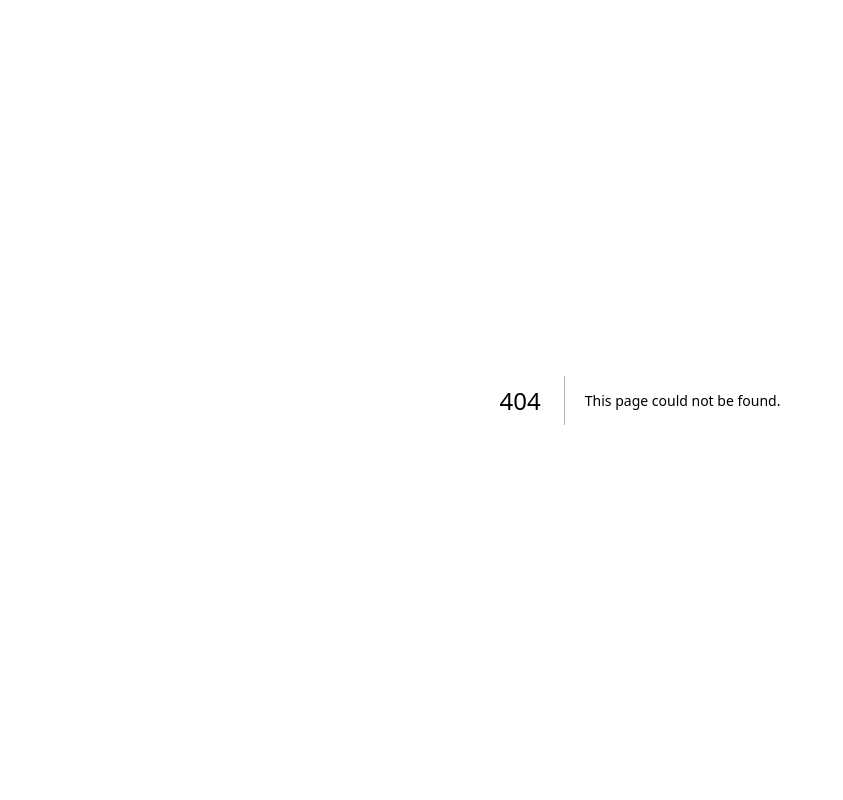
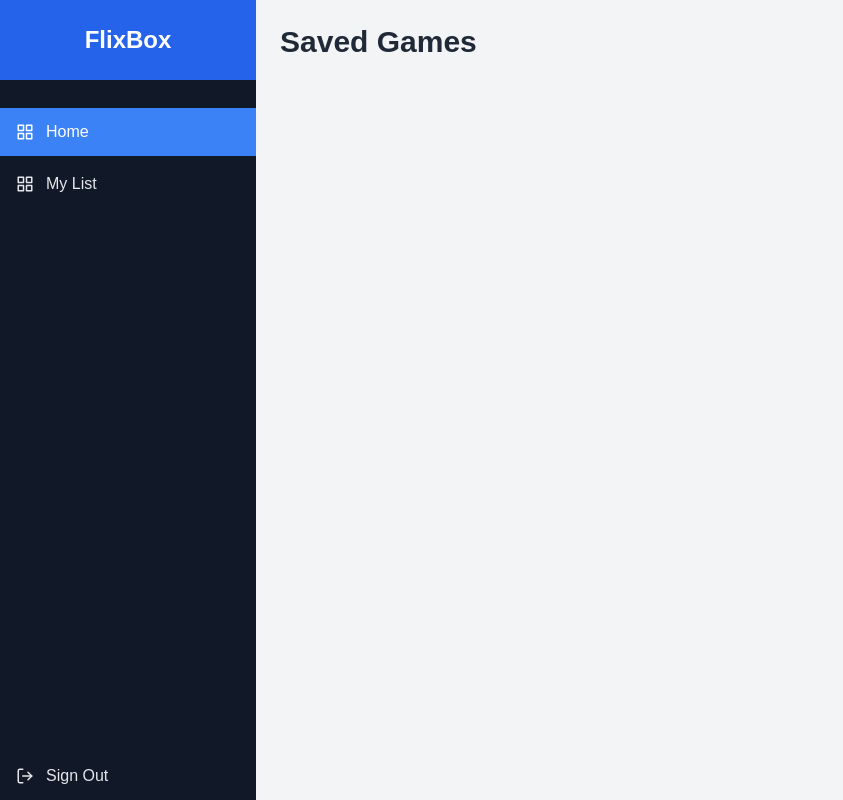
Before and after one commit to savishkadilshan/flixbox-web-app, a Next.js app: page /my-list in a window 1280 px wide. Before the commit this address had no page. Shown: the whole page, without its empty margins (0-843 px from the left). Built offline with nearby package versions, Linux system fonts and the light colour scheme; no server answers.

Commit message:
Add sidebar for normal user side and make changes to logout
- Add a sidebar for normal user side.
- Make some changes to logout button.
- Previously there ware component for logout button, now it deleted and include into the sidebar itself.

```diff
--- /dev/null
+++ b/app/(client)/(normal-user)/my-list/page.jsx
@@ -0,0 +1,19 @@
+import UserGameListSidebar from "@/app/_components/UserGameListSidebar/UserGameListSidebar";
+import UserSidebar from "@/app/_components/UserSlidebar/UserSlidebar";
+
+export default async function MyList() {
+    return (
+        <div className="flex">
+            {/* Sidebar */}
+            <UserSidebar />
+
+            {/* Main Content */}
+            <main className="flex-1 bg-gray-100 p-6">
+                <h1 className="text-3xl font-semibold text-gray-800 mb-6">Saved Games</h1>
+                <div>
+                    <UserGameListSidebar />
+                </div>
+            </main>
+        </div>
+    )
+}
--- a/app/_components/LogoutButton/LogoutButton.jsx
+++ /dev/null
@@ -1,14 +0,0 @@
-import logout from "./actions";
-
-export default function LogoutButton() {
-    return (
-        <form action={logout}>
-            <button
-                type="submit"
-                className="px-4 py-2 bg-red-600 text-white font-semibold rounded-md hover:bg-red-700 focus:outline-none focus:ring-2 focus:ring-red-500 focus:ring-offset-2"
-            >
-                Log out
-            </button>
-        </form>
-    );
-}
--- a/app/_components/MainGameShowcaseUI/MainGameShowcaseUI.jsx
+++ b/app/_components/MainGameShowcaseUI/MainGameShowcaseUI.jsx
@@ -19,12 +19,9 @@ export default function MainGameShowcaseUI({gameData}) {
 
     return (
         <div className="flex-1">
-            <div>
-                Newly added games
-            </div>
             <div className="flex flex-wrap gap-3">
                 {gameDataArray.map((game) => (
-                    <div key={game._id} className="w-1/5">
+                    <div key={game._id} className="w-32">
                         <DisplayCard gameId={game._id} coverUrl={game.coverUrl} gameTitle={game.gameTitle} />
                     </div>
                 ))}
--- a/app/_components/UserGameListSidebar/UserGameListSidebar.jsx
+++ b/app/_components/UserGameListSidebar/UserGameListSidebar.jsx
@@ -1,12 +1,9 @@
 'use client'
-
-import LogoutButton from "../LogoutButton/LogoutButton"
 
 export default function UserGameListSidebar() {
     return (
         <div className="flex-1">
-            My List
-            <LogoutButton />
+
         </div>
     )
 }
--- /dev/null
+++ b/app/_components/UserSlidebar/UserSlidebar.jsx
@@ -0,0 +1,57 @@
+'use client'
+
+import { useRouter } from "next/navigation";
+import { useState } from "react";
+import { FiGrid, FiLogOut } from "react-icons/fi";
+import logout from "@/app/_actions/logout";
+
+export default function UserSidebar() {
+  const router = useRouter();
+  const [activeTab, setActiveTab] = useState("All Games");
+
+  return (
+    <div className="h-screen w-64 bg-gray-900 text-gray-200 flex flex-col shadow-lg">
+      {/* System Name */}
+      <div className="py-6 px-4 bg-blue-600 flex items-center justify-center">
+        <h1 className="text-2xl font-bold text-white">FlixBox</h1>
+      </div>
+
+      {/* Navigation Tabs */}
+      <nav className="flex-1 mt-6">
+        <ul>
+          <li
+            className="flex items-center px-4 py-3 my-1 cursor-pointer bg-blue-500 text-white"
+            onClick={() => {
+              router.push("/");
+            }}
+          >
+            <FiGrid className="text-lg mr-3" />
+            <span>Home</span>
+          </li>
+          <li
+            className={`flex items-center px-4 py-3 cursor-pointer ${activeTab === "My List" ? "bg-blue-500 text-white" : "hover:bg-gray-800"
+              } transition duration-300`}
+            onClick={() => {
+              setActiveTab("My List");
+              router.push("/my-list");
+            }}
+          >
+            <FiGrid className="text-lg mr-3" />
+            <span>My List</span>
+          </li>
+        </ul>
+      </nav>
+
+      {/* Sign Out Option */}
+      <form action={logout}>
+        <button
+          type="submit"
+          className="w-full mt-auto px-4 py-3 cursor-pointer flex items-center hover:bg-red-600 transition duration-300"
+        >
+          <FiLogOut className="text-lg mr-3" />
+          <span>Sign Out</span>
+        </button>
+      </form>
+    </div>
+  );
+}
--- a/app/page.js
+++ b/app/page.js
@@ -1,7 +1,7 @@
 import { Suspense } from "react";
 import getGameDetails from "./_actions/getGameDetails";
 import MainGameShowcaseUI from "./_components/MainGameShowcaseUI/MainGameShowcaseUI";
-import UserGameListSidebar from "./_components/UserGameListSidebar/UserGameListSidebar";
+import UserSidebar from "./_components/UserSlidebar/UserSlidebar";
 
 export default async function Home() {
   const gameDetails = await getGameDetails()
@@ -14,10 +14,13 @@ export default async function Home() {
   const gameDetailsJson = JSON.stringify(gameDetails)
 
   return (
-    <div className="min-h-screen font-[family-name:var(--font-geist-sans)]">
-      <main className="flex">
+    <div className="flex">
+      {/* Sidebar */}
+      <UserSidebar />
+
+      <main className="flex-1 bg-gray-100 p-6">
+        <h1 className="text-3xl font-semibold text-gray-800 mb-6">New Added Games</h1>
         <Suspense fallback={<div>Loading...</div>}>
-          <UserGameListSidebar />
           <MainGameShowcaseUI gameData={gameDetailsJson} />
         </Suspense>
       </main>
```
Also changed, not shown: app/_actions/logout.js (renamed from app/_components/LogoutButton/actions.js).
